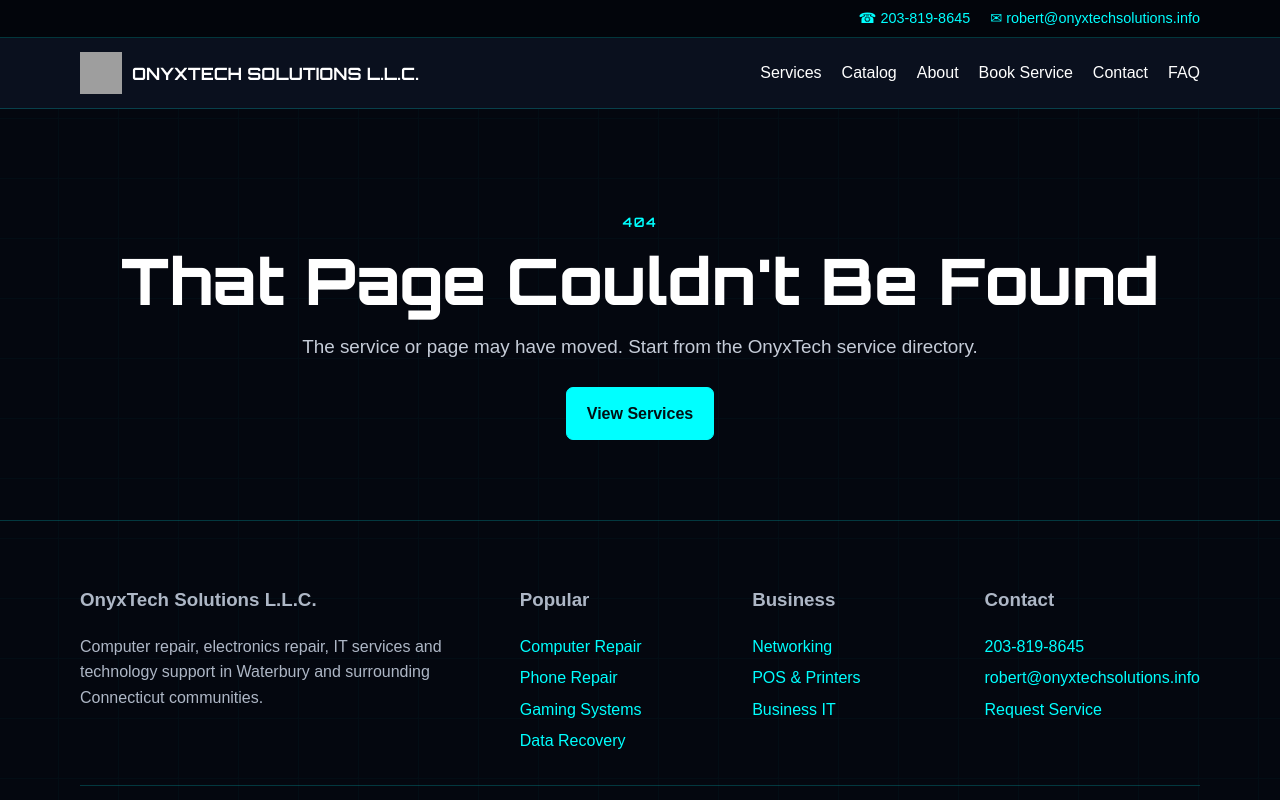
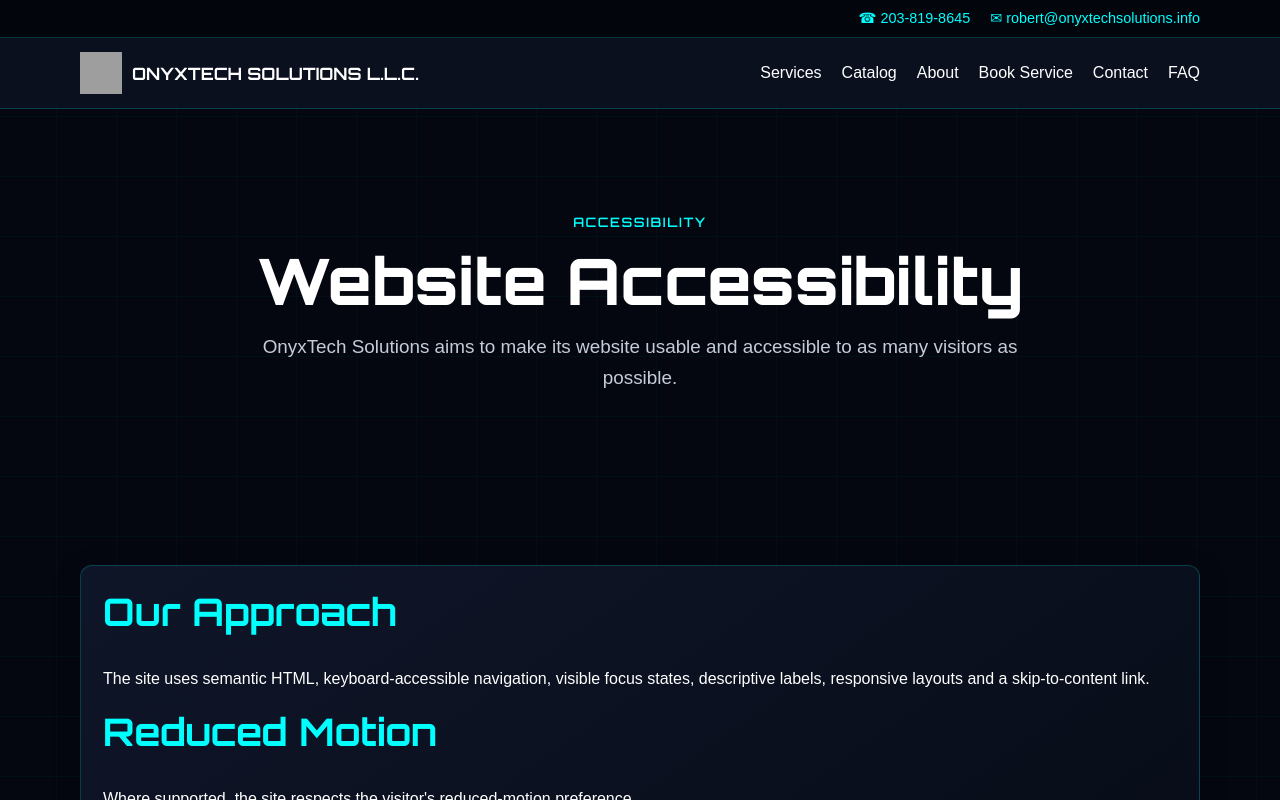
Before and after one commit to robertbrownba-arch/true-website, a Next.js app: page /accessibility in a window 1280 px wide. Before the commit this address had no page. Shown: the top 800 px of the page. Built offline with nearby package versions, Linux system fonts and the light colour scheme; grey boxes are pictures that could not be loaded.

Commit message:
Add accessibility page to Next.js migration

```diff
--- /dev/null
+++ b/src/app/accessibility/page.tsx
@@ -0,0 +1,2 @@
+export const metadata={title:'Accessibility | OnyxTech Solutions',description:'Accessibility information for the OnyxTech Solutions website.'};
+export default function Accessibility(){return <main id="main"><section className="serviceHero"><div className="container"><div className="eyebrow">Accessibility</div><h1>Website Accessibility</h1><p className="pageIntro">OnyxTech Solutions aims to make its website usable and accessible to as many visitors as possible.</p></div></section><section><div className="container card"><h2>Our Approach</h2><p>The site uses semantic HTML, keyboard-accessible navigation, visible focus states, descriptive labels, responsive layouts and a skip-to-content link.</p><h2>Reduced Motion</h2><p>Where supported, the site respects the visitor's reduced-motion preference.</p><h2>Need Assistance?</h2><p>If you have difficulty using the website or need help requesting service, call 203-819-8645 or email robert@onyxtechsolutions.info.</p></div></section></main>}
```
